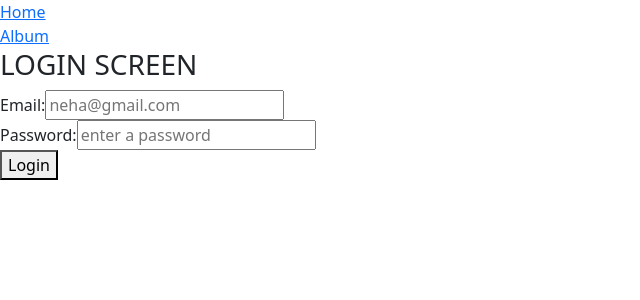
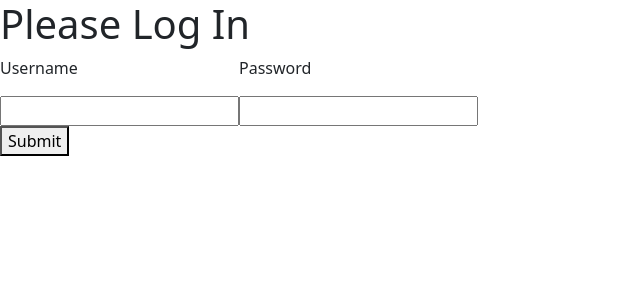
Before and after one commit to nehaannvinu/FullStackTraining, a React (Create React App) app: page / in a window 1280 px wide. Shown: the top 300 px of the page, without its empty margins (0-640 px from the left). Built offline with nearby package versions, Linux system fonts and the light colour scheme.

Commit message:
#session-storage: Added custom hook for session retaining

```diff
--- a/package.json
+++ b/package.json
@@ -35,5 +35,9 @@
       "last 1 firefox version",
       "last 1 safari version"
     ]
+  },
+  "devDependencies": {
+    "cor": "0.0.0",
+    "express": "^4.17.2"
   }
 }
--- a/src/App.js
+++ b/src/App.js
@@ -4,18 +4,24 @@
 import Login from "./pages/Login"
 import './App.css';
 import Navbar from './components/Navbar';
+import useToken from './components/useToken';
 
 // Try adding app.const for storing path variables
 
 function App() {
 
+  const {token, setToken} = useToken();
+
+  if(!token) {
+    return <Login setToken={setToken} />
+  }
+
   return (
     <Router>
       <div className="App">
-        <Navbar/>
+        <Navbar />
         <Routes>
-          <Route path="/" element={<Login />} />
-          <Route path="/home" element={<Home />} />
+          <Route path="/" element={<Home />} />
           <Route path="/album" element={<Album />} />
         </Routes>
       </div >
--- a/src/components/Navbar.js
+++ b/src/components/Navbar.js
@@ -5,7 +5,7 @@
     return(
         <div>
             <div className="links">
-                <Link to="/home" >Home</Link> <br/>
+                <Link to="/" >Home</Link> <br/>
                 <Link to="/album">Album</Link>
             </div>
         </div>
--- /dev/null
+++ b/src/components/useToken.js
@@ -0,0 +1,21 @@
+import { useState } from 'react';
+
+export default function useToken() {
+  const getToken = () => {
+    const tokenString = sessionStorage.getItem('token');
+    const userToken = JSON.parse(tokenString);
+    return userToken?.token
+  };
+
+  const [token, setToken] = useState(getToken());
+
+  const saveToken = userToken => {
+    sessionStorage.setItem('token', JSON.stringify(userToken));
+    setToken(userToken.token);
+  };
+
+  return {
+    setToken: saveToken,
+    token
+  }
+}
--- a/src/pages/Login.js
+++ b/src/pages/Login.js
@@ -1,51 +1,50 @@
 import { useState, useEffect} from "react";
+import PropTypes from 'prop-types'
 
-const Login = () => {
+async function loginUser(credentials) {
+    return fetch('http://localhost:8080/login', {
+      method: 'POST',
+      headers: {
+        'Content-Type': 'application/json'
+      },
+      body: JSON.stringify(credentials)
+    })
+      .then(data => data.json())
+   }
 
-    const [email, setemail] = useState("");
-    const [password, setPassword] = useState("");
-    const [user, setUser] = useState()
-
-    useEffect(() => {
-        localStorage.setItem("email", JSON.stringify(email));
-        localStorage.setItem("password", JSON.stringify(password));
-      }, [email, password]);
+   export default function Login({ setToken }) {
+     const [username, setUserName] = useState();
+     const [password, setPassword] = useState();
 
      const handleSubmit = async e => {
        e.preventDefault();
-        console.log("Value Submitted");
-    }
-    if (user) {
-        return <div>Welcome {user.name}!</div>;
+       const token = await loginUser({
+         username,
+         password
+       });
+       setToken(token);
      }
 
-    return (
+     return(
+       <div className="login-wrapper">
+         <h1>Please Log In</h1>
+         <form onSubmit={handleSubmit}>
+           <label>
+             <p>Username</p>
+             <input type="text" onChange={e => setUserName(e.target.value)} />
+           </label>
+           <label>
+             <p>Password</p>
+             <input type="password" onChange={e => setPassword(e.target.value)} />
+           </label>
            <div>
-            <h3>LOGIN SCREEN</h3>
-            <form onSubmit={handleSubmit}>
-                <label htmlFor="email">Email: </label>
-                <input
-                    type="email"
-                    value={email}
-                    required
-                    placeholder="neha@gmail.com"
-                    onChange={({ target }) => setemail(target.value)
-                    }
-                />
-                <div>
-                    <label htmlFor="password">Password: </label>
-                    <input
-                        type="password"
-                        value={password}
-                        required
-                        placeholder="enter a password"
-                        onChange={({ target }) => setPassword(target.value)}
-                    />
+             <button type="submit">Submit</button>
            </div>
-                <button type="submit">Login</button>
          </form>
        </div>
      )
    }
 
-export default Login;
+   Login.propTypes = {
+     setToken: PropTypes.func.isRequired
+   };
```
Also changed, not shown: server.js (added, +13 -0 lines), 1 other file (tests, documents, lock files or other folders). Lines whose indentation alone changed are shown as unchanged.
